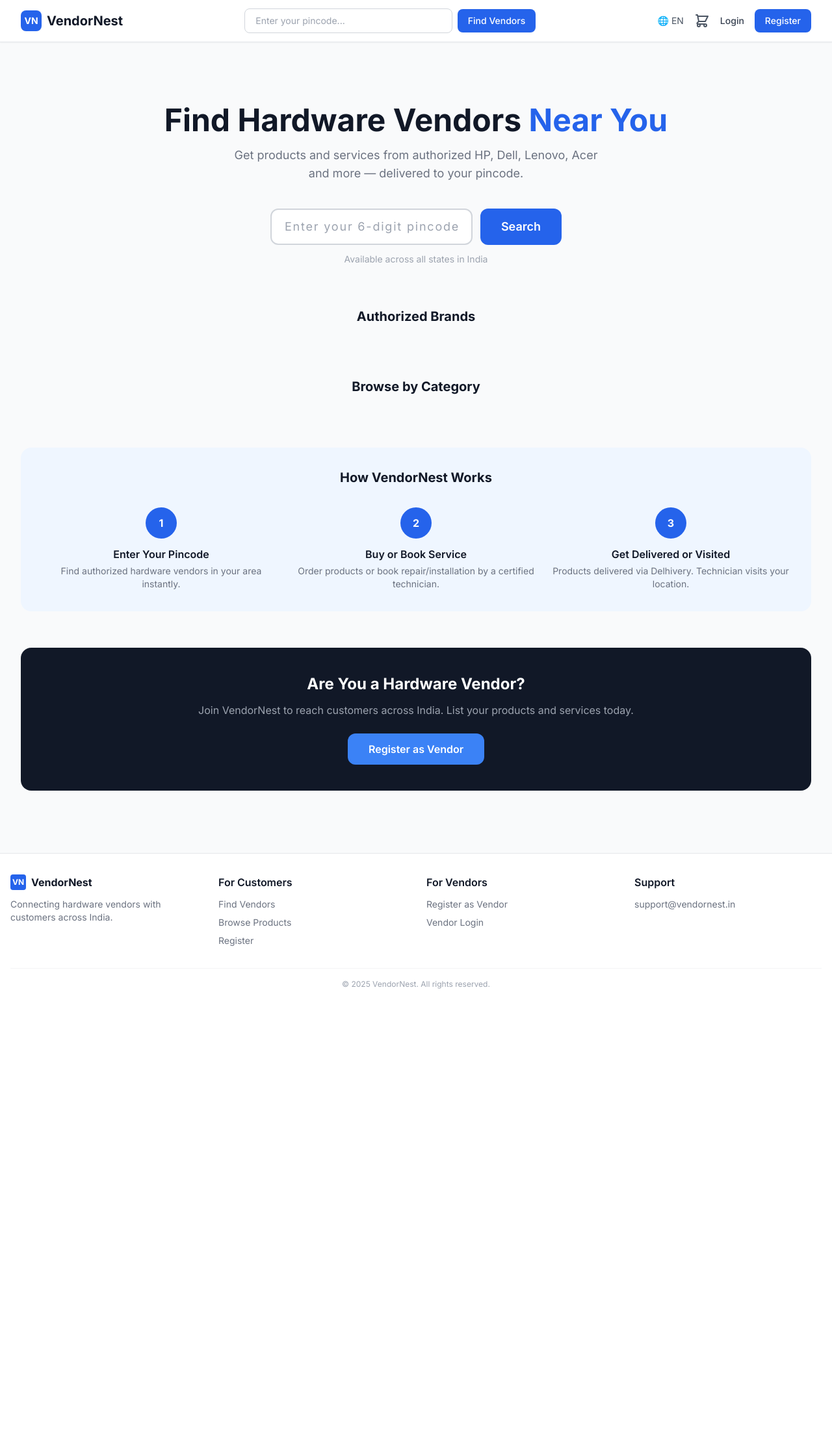
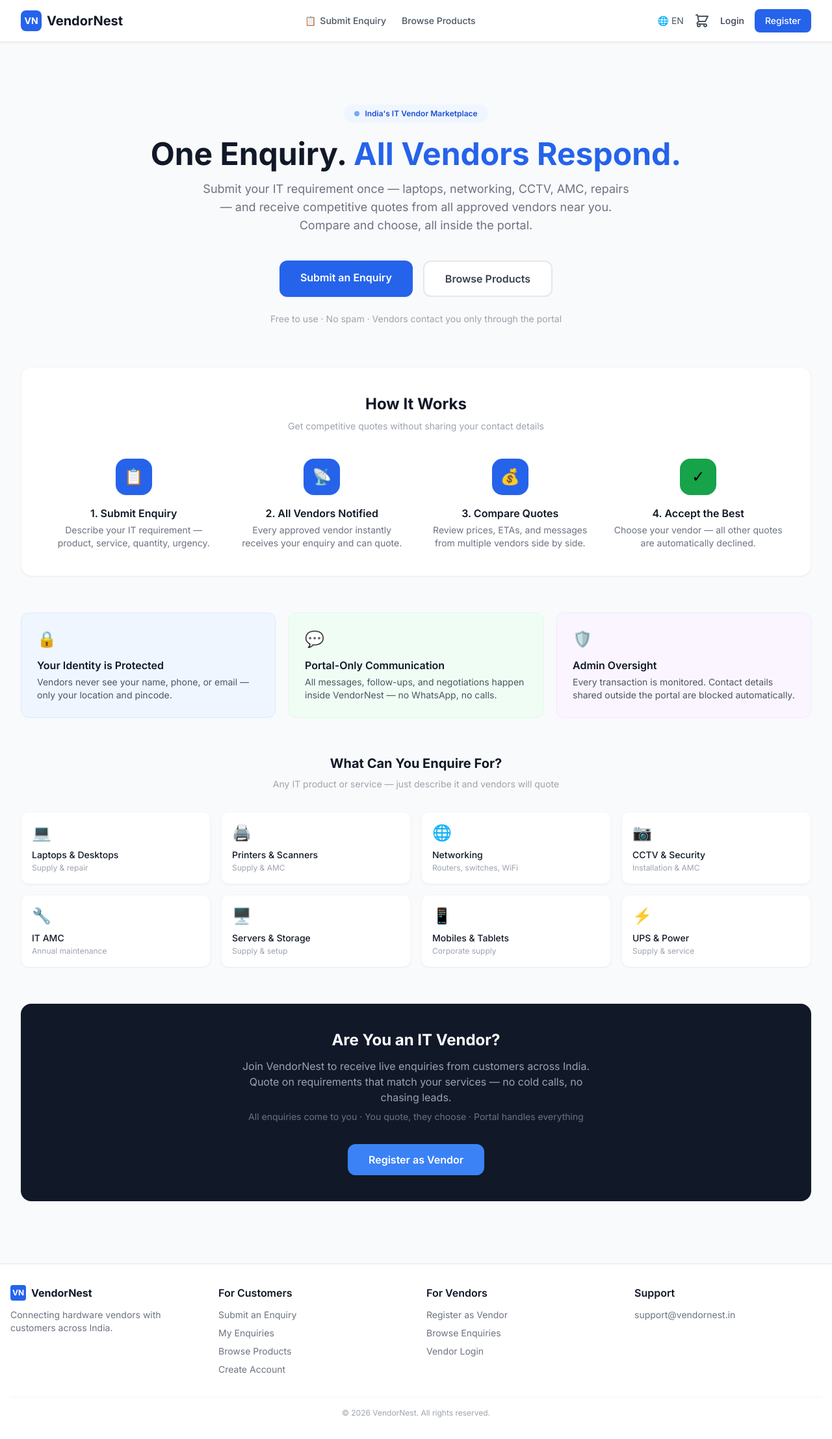
Before and after one commit to viviztech/vendornest, a Python web app: template app/templates/public/home.html in a window 1280 px wide. Shown: the whole page at 65% size. Before the commit the page ends 1522 px from the top, so only its background shows below. Run offline with Jinja, Linux system fonts and the light colour scheme; the template is opened without the code that fills it, so the values that code supplies are empty; some libraries are stand-ins or nearby versions.

Commit message:
Update public pages to feature enquiry marketplace
- Home page: new hero copy (One Enquiry. All Vendors Respond.), dual CTA,
  4-step how-it-works flow, privacy callout cards, services grid, vendor CTA
- Nav: replace pincode search bar with Submit Enquiry + Browse Products links
- User dropdown: adds My Enquiries / New Enquiry for customers,
  Browse Enquiries for vendors, Enquiries link for admin
- Footer: adds Submit Enquiry, My Enquiries, Browse Enquiries links
- Copyright year updated to 2026

Co-Authored-By: Claude Sonnet 4.6 <noreply@anthropic.com>

```diff
--- a/app/templates/base.html
+++ b/app/templates/base.html
@@ -25,17 +25,13 @@
         <span class="text-xl font-bold text-gray-900">VendorNest</span>
       </a>
 
-      <!-- Center: Search bar -->
-      <form action="/search" method="get" class="hidden md:flex items-center gap-2 flex-1 max-w-md mx-8">
-        <input
-          type="text" name="pincode" placeholder="Enter your pincode..."
-          pattern="[0-9]{6}" maxlength="6"
-          class="flex-1 border border-gray-300 rounded-lg px-4 py-2 text-sm focus:outline-none focus:ring-2 focus:ring-blue-500"
-        />
-        <button type="submit" class="bg-blue-600 text-white px-4 py-2 rounded-lg text-sm font-medium hover:bg-blue-700">
-          Find Vendors
-        </button>
-      </form>
+      <!-- Center nav links -->
+      <div class="hidden md:flex items-center gap-6 text-sm font-medium text-gray-600 mx-8">
+        <a href="/customer/enquiries/new" class="hover:text-blue-600 flex items-center gap-1.5">
+          <span>📋</span> Submit Enquiry
+        </a>
+        <a href="/products" class="hover:text-blue-600">Browse Products</a>
+      </div>
 
       <!-- Right: Nav links -->
       <div class="flex items-center gap-4">
@@ -71,11 +67,14 @@
                class="absolute right-0 mt-2 w-48 bg-white rounded-lg shadow-lg border border-gray-100 py-1 z-50">
             {% if user.role == 'superadmin' %}
             <a href="/admin/dashboard" class="block px-4 py-2 text-sm text-gray-700 hover:bg-gray-50">Admin Dashboard</a>
+            <a href="/admin/enquiries" class="block px-4 py-2 text-sm text-gray-700 hover:bg-gray-50">Enquiries</a>
             {% elif user.role == 'vendor' %}
             <a href="/vendor/dashboard" class="block px-4 py-2 text-sm text-gray-700 hover:bg-gray-50">Vendor Dashboard</a>
+            <a href="/vendor/enquiries" class="block px-4 py-2 text-sm text-gray-700 hover:bg-gray-50">Browse Enquiries</a>
             {% else %}
+            <a href="/customer/enquiries" class="block px-4 py-2 text-sm text-gray-700 hover:bg-gray-50">My Enquiries</a>
+            <a href="/customer/enquiries/new" class="block px-4 py-2 text-sm text-blue-600 font-medium hover:bg-blue-50">+ New Enquiry</a>
             <a href="/customer/orders" class="block px-4 py-2 text-sm text-gray-700 hover:bg-gray-50">My Orders</a>
-            <a href="/customer/services" class="block px-4 py-2 text-sm text-gray-700 hover:bg-gray-50">My Services</a>
             {% endif %}
             <hr class="my-1"/>
             <a href="/auth/logout" class="block px-4 py-2 text-sm text-red-600 hover:bg-red-50">Logout</a>
@@ -125,15 +124,17 @@
       <div>
         <h4 class="font-semibold text-gray-900 mb-3">For Customers</h4>
         <ul class="space-y-2 text-sm text-gray-500">
-          <li><a href="/" class="hover:text-blue-600">Find Vendors</a></li>
+          <li><a href="/customer/enquiries/new" class="hover:text-blue-600">Submit an Enquiry</a></li>
+          <li><a href="/customer/enquiries" class="hover:text-blue-600">My Enquiries</a></li>
           <li><a href="/products" class="hover:text-blue-600">Browse Products</a></li>
-          <li><a href="/auth/register" class="hover:text-blue-600">Register</a></li>
+          <li><a href="/auth/register" class="hover:text-blue-600">Create Account</a></li>
         </ul>
       </div>
       <div>
         <h4 class="font-semibold text-gray-900 mb-3">For Vendors</h4>
         <ul class="space-y-2 text-sm text-gray-500">
           <li><a href="/auth/vendor/register" class="hover:text-blue-600">Register as Vendor</a></li>
+          <li><a href="/vendor/enquiries" class="hover:text-blue-600">Browse Enquiries</a></li>
           <li><a href="/auth/login" class="hover:text-blue-600">Vendor Login</a></li>
         </ul>
       </div>
@@ -145,7 +146,7 @@
       </div>
     </div>
     <div class="border-t border-gray-100 mt-8 pt-4 text-center text-xs text-gray-400">
-      © 2025 VendorNest. All rights reserved.
+      © 2026 VendorNest. All rights reserved.
     </div>
   </div>
 </footer>
--- a/app/templates/public/home.html
+++ b/app/templates/public/home.html
@@ -1,32 +1,116 @@
 {% extends "base.html" %}
-{% block title %}Find Hardware Vendors Near You{% endblock %}
+{% block title %}IT Vendor Marketplace — Get Quotes from All Vendors{% endblock %}
 {% block content %}
 
 <!-- Hero -->
 <div class="text-center py-16 px-4">
-  <h1 class="text-4xl md:text-5xl font-bold text-gray-900 mb-4">
-    Find Hardware Vendors <span class="text-blue-600">Near You</span>
+  <div class="inline-flex items-center gap-2 bg-blue-50 text-blue-700 text-xs font-semibold px-4 py-1.5 rounded-full mb-6">
+    <span class="w-2 h-2 bg-blue-500 rounded-full animate-pulse"></span>
+    India's IT Vendor Marketplace
+  </div>
+  <h1 class="text-4xl md:text-5xl font-bold text-gray-900 mb-4 leading-tight">
+    One Enquiry. <span class="text-blue-600">All Vendors Respond.</span>
   </h1>
-  <p class="text-lg text-gray-500 mb-10 max-w-xl mx-auto">
-    Get products and services from authorized HP, Dell, Lenovo, Acer and more — delivered to your pincode.
+  <p class="text-lg text-gray-500 mb-10 max-w-2xl mx-auto">
+    Submit your IT requirement once — laptops, networking, CCTV, AMC, repairs — and receive competitive quotes from all approved vendors near you. Compare and choose, all inside the portal.
   </p>
 
-  <!-- Pincode Search Box -->
-  <form action="/search" method="get" class="flex flex-col sm:flex-row gap-3 justify-center max-w-md mx-auto">
-    <input
-      type="text" name="pincode" placeholder="Enter your 6-digit pincode"
-      pattern="[0-9]{6}" maxlength="6" required
-      class="flex-1 border-2 border-gray-300 rounded-xl px-5 py-3 text-lg focus:outline-none focus:border-blue-500 text-center tracking-widest"
-    />
-    <button type="submit"
-      class="bg-blue-600 text-white px-8 py-3 rounded-xl text-lg font-semibold hover:bg-blue-700 transition-colors">
-      Search
-    </button>
-  </form>
-  <p class="text-sm text-gray-400 mt-3">Available across all states in India</p>
+  <!-- Dual CTA -->
+  <div class="flex flex-col sm:flex-row gap-4 justify-center mb-6">
+    <a href="/auth/register"
+       class="bg-blue-600 text-white px-8 py-3.5 rounded-xl text-base font-semibold hover:bg-blue-700 transition-colors shadow-sm">
+      Submit an Enquiry
+    </a>
+    <a href="/products"
+       class="bg-white border-2 border-gray-200 text-gray-700 px-8 py-3.5 rounded-xl text-base font-semibold hover:border-blue-300 hover:text-blue-600 transition-colors">
+      Browse Products
+    </a>
+  </div>
+  <p class="text-sm text-gray-400">Free to use · No spam · Vendors contact you only through the portal</p>
+</div>
+
+<!-- How the enquiry system works -->
+<div class="bg-white rounded-2xl border border-gray-100 shadow-sm p-10 mb-14">
+  <h2 class="text-2xl font-bold text-gray-900 mb-2 text-center">How It Works</h2>
+  <p class="text-sm text-gray-400 text-center mb-10">Get competitive quotes without sharing your contact details</p>
+  <div class="grid grid-cols-1 md:grid-cols-4 gap-6">
+    <div class="text-center">
+      <div class="w-14 h-14 bg-blue-600 rounded-2xl flex items-center justify-center mx-auto mb-4 shadow-sm">
+        <span class="text-2xl">📋</span>
+      </div>
+      <h3 class="font-semibold text-gray-900 mb-1">1. Submit Enquiry</h3>
+      <p class="text-sm text-gray-500">Describe your IT requirement — product, service, quantity, urgency.</p>
+    </div>
+    <div class="text-center">
+      <div class="w-14 h-14 bg-blue-600 rounded-2xl flex items-center justify-center mx-auto mb-4 shadow-sm">
+        <span class="text-2xl">📡</span>
+      </div>
+      <h3 class="font-semibold text-gray-900 mb-1">2. All Vendors Notified</h3>
+      <p class="text-sm text-gray-500">Every approved vendor instantly receives your enquiry and can quote.</p>
+    </div>
+    <div class="text-center">
+      <div class="w-14 h-14 bg-blue-600 rounded-2xl flex items-center justify-center mx-auto mb-4 shadow-sm">
+        <span class="text-2xl">💰</span>
+      </div>
+      <h3 class="font-semibold text-gray-900 mb-1">3. Compare Quotes</h3>
+      <p class="text-sm text-gray-500">Review prices, ETAs, and messages from multiple vendors side by side.</p>
+    </div>
+    <div class="text-center">
+      <div class="w-14 h-14 bg-green-600 rounded-2xl flex items-center justify-center mx-auto mb-4 shadow-sm">
+        <span class="text-2xl">✓</span>
+      </div>
+      <h3 class="font-semibold text-gray-900 mb-1">4. Accept the Best</h3>
+      <p class="text-sm text-gray-500">Choose your vendor — all other quotes are automatically declined.</p>
+    </div>
+  </div>
+</div>
+
+<!-- Privacy callout -->
+<div class="grid grid-cols-1 md:grid-cols-3 gap-5 mb-14">
+  <div class="bg-blue-50 rounded-xl p-6 border border-blue-100">
+    <div class="text-2xl mb-3">🔒</div>
+    <h3 class="font-semibold text-gray-900 mb-1">Your Identity is Protected</h3>
+    <p class="text-sm text-gray-600">Vendors never see your name, phone, or email — only your location and pincode.</p>
+  </div>
+  <div class="bg-green-50 rounded-xl p-6 border border-green-100">
+    <div class="text-2xl mb-3">💬</div>
+    <h3 class="font-semibold text-gray-900 mb-1">Portal-Only Communication</h3>
+    <p class="text-sm text-gray-600">All messages, follow-ups, and negotiations happen inside VendorNest — no WhatsApp, no calls.</p>
+  </div>
+  <div class="bg-purple-50 rounded-xl p-6 border border-purple-100">
+    <div class="text-2xl mb-3">🛡️</div>
+    <h3 class="font-semibold text-gray-900 mb-1">Admin Oversight</h3>
+    <p class="text-sm text-gray-600">Every transaction is monitored. Contact details shared outside the portal are blocked automatically.</p>
+  </div>
+</div>
+
+<!-- What you can enquire about -->
+<div class="mb-14">
+  <h2 class="text-xl font-bold text-gray-900 mb-2 text-center">What Can You Enquire For?</h2>
+  <p class="text-sm text-gray-400 text-center mb-8">Any IT product or service — just describe it and vendors will quote</p>
+  <div class="grid grid-cols-2 sm:grid-cols-3 md:grid-cols-4 gap-4">
+    {% set services = [
+      ('💻', 'Laptops & Desktops', 'Supply & repair'),
+      ('🖨️', 'Printers & Scanners', 'Supply & AMC'),
+      ('🌐', 'Networking', 'Routers, switches, WiFi'),
+      ('📷', 'CCTV & Security', 'Installation & AMC'),
+      ('🔧', 'IT AMC', 'Annual maintenance'),
+      ('🖥️', 'Servers & Storage', 'Supply & setup'),
+      ('📱', 'Mobiles & Tablets', 'Corporate supply'),
+      ('⚡', 'UPS & Power', 'Supply & service'),
+    ] %}
+    {% for icon, title, subtitle in services %}
+    <div class="bg-white rounded-xl border border-gray-100 p-4 shadow-sm hover:shadow-md hover:border-blue-200 transition-all">
+      <div class="text-2xl mb-2">{{ icon }}</div>
+      <div class="font-medium text-gray-900 text-sm">{{ title }}</div>
+      <div class="text-xs text-gray-400 mt-0.5">{{ subtitle }}</div>
+    </div>
+    {% endfor %}
+  </div>
 </div>
 
 <!-- Brands -->
+{% if brands %}
 <div class="mb-14">
   <h2 class="text-xl font-bold text-gray-900 mb-6 text-center">Authorized Brands</h2>
   <div class="grid grid-cols-3 sm:grid-cols-4 md:grid-cols-6 gap-4">
@@ -45,59 +129,15 @@
     {% endfor %}
   </div>
 </div>
-
-<!-- Categories -->
-<div class="mb-14">
-  <h2 class="text-xl font-bold text-gray-900 mb-6 text-center">Browse by Category</h2>
-  <div class="grid grid-cols-2 sm:grid-cols-3 md:grid-cols-4 gap-4">
-    {% for cat in categories %}
-    <a href="/products?category_id={{ cat.id }}"
-       class="flex items-center gap-3 p-4 bg-white rounded-xl border border-gray-100 shadow-sm hover:shadow-md hover:border-blue-200 transition-all">
-      <span class="text-2xl">{{ cat.icon or '💻' }}</span>
-      <div>
-        <div class="font-medium text-gray-900 text-sm">
-          {% if lang == 'ta' and cat.name_ta %}{{ cat.name_ta }}
-          {% elif lang == 'hi' and cat.name_hi %}{{ cat.name_hi }}
-          {% else %}{{ cat.name }}{% endif %}
-        </div>
-      </div>
-    </a>
-    {% endfor %}
-  </div>
-</div>
-
-<!-- How it works -->
-<div class="bg-blue-50 rounded-2xl p-8 mb-14">
-  <h2 class="text-xl font-bold text-gray-900 mb-8 text-center">How VendorNest Works</h2>
-  <div class="grid grid-cols-1 md:grid-cols-3 gap-6">
-    <div class="text-center">
-      <div class="w-12 h-12 bg-blue-600 rounded-full flex items-center justify-center mx-auto mb-3">
-        <span class="text-white font-bold">1</span>
-      </div>
-      <h3 class="font-semibold text-gray-900 mb-1">Enter Your Pincode</h3>
-      <p class="text-sm text-gray-500">Find authorized hardware vendors in your area instantly.</p>
-    </div>
-    <div class="text-center">
-      <div class="w-12 h-12 bg-blue-600 rounded-full flex items-center justify-center mx-auto mb-3">
-        <span class="text-white font-bold">2</span>
-      </div>
-      <h3 class="font-semibold text-gray-900 mb-1">Buy or Book Service</h3>
-      <p class="text-sm text-gray-500">Order products or book repair/installation by a certified technician.</p>
-    </div>
-    <div class="text-center">
-      <div class="w-12 h-12 bg-blue-600 rounded-full flex items-center justify-center mx-auto mb-3">
-        <span class="text-white font-bold">3</span>
-      </div>
-      <h3 class="font-semibold text-gray-900 mb-1">Get Delivered or Visited</h3>
-      <p class="text-sm text-gray-500">Products delivered via Delhivery. Technician visits your location.</p>
-    </div>
-  </div>
-</div>
+{% endif %}
 
 <!-- Vendor CTA -->
-<div class="text-center bg-gray-900 text-white rounded-2xl p-10">
-  <h2 class="text-2xl font-bold mb-3">Are You a Hardware Vendor?</h2>
-  <p class="text-gray-400 mb-6">Join VendorNest to reach customers across India. List your products and services today.</p>
+<div class="bg-gray-900 text-white rounded-2xl p-10 text-center">
+  <h2 class="text-2xl font-bold mb-3">Are You an IT Vendor?</h2>
+  <p class="text-gray-400 mb-2 max-w-xl mx-auto">
+    Join VendorNest to receive live enquiries from customers across India. Quote on requirements that match your services — no cold calls, no chasing leads.
+  </p>
+  <p class="text-gray-500 text-sm mb-8">All enquiries come to you · You quote, they choose · Portal handles everything</p>
   <a href="/auth/vendor/register"
      class="inline-block bg-blue-500 text-white px-8 py-3 rounded-xl font-semibold hover:bg-blue-400 transition-colors">
     Register as Vendor
```
